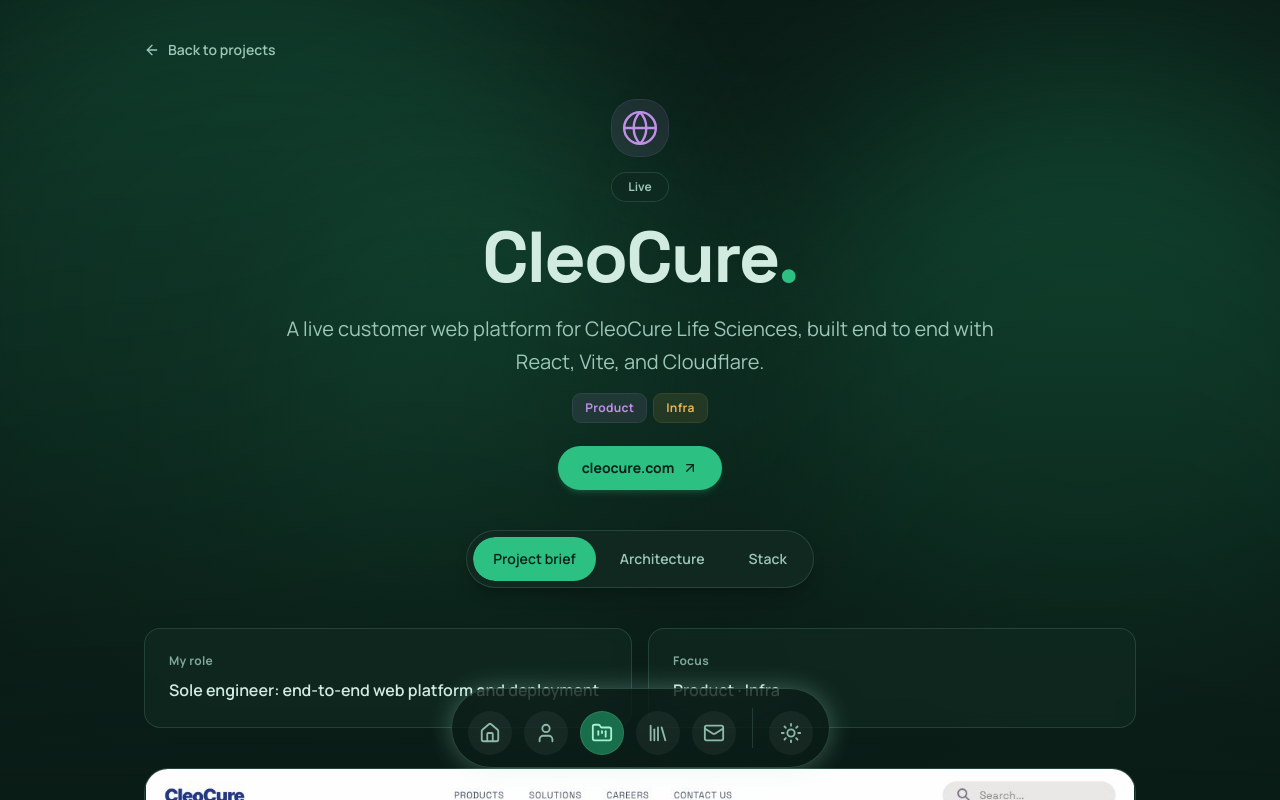
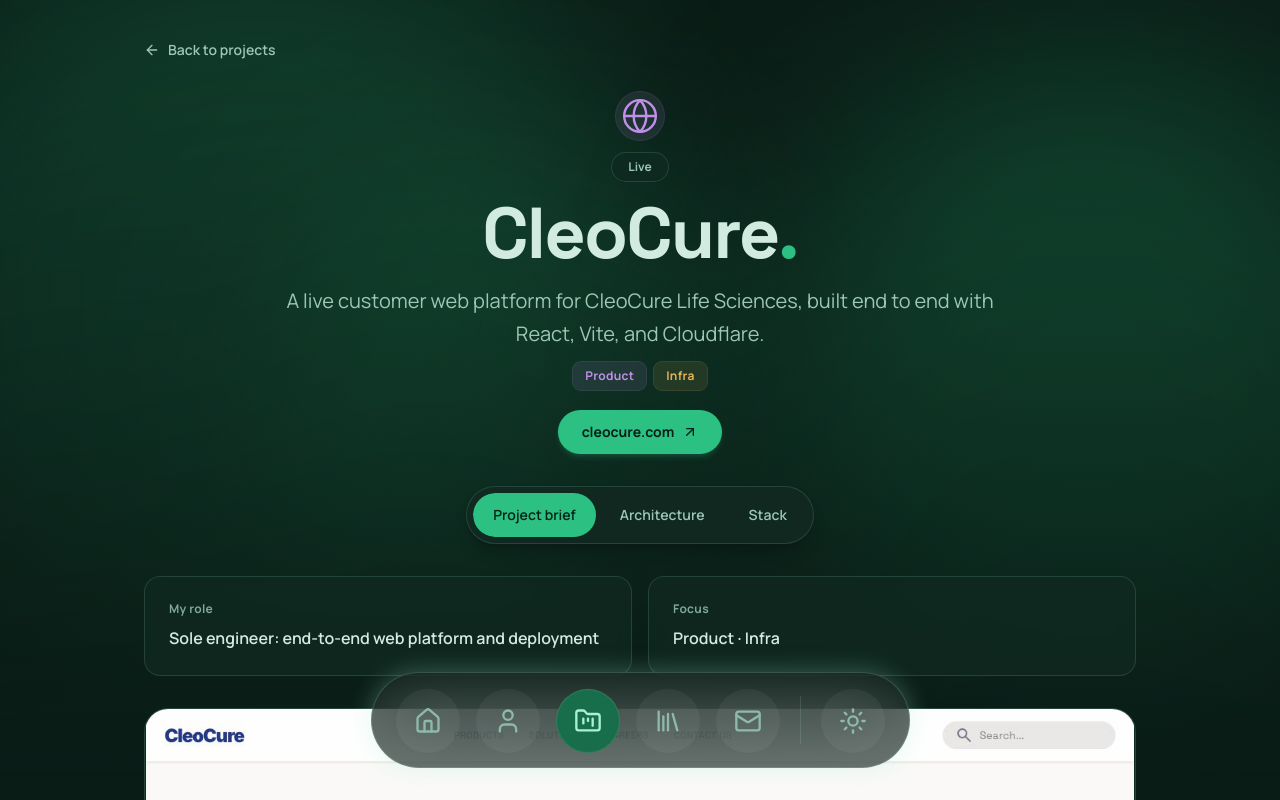
Before and after one commit to PardhaSarathy/newportfolio, a Next.js app: page /projects/cleocure in a window 1280 px wide. Shown: the top 800 px of the page. Built offline with nearby package versions, Linux system fonts and the light colour scheme.

Commit message:
Make the floating dock larger and more prominent across screens

```diff
--- a/app/globals.css
+++ b/app/globals.css
@@ -47,7 +47,7 @@
   --theme-hairline: rgba(2, 90, 78, 0.14);
   --theme-surface-sunken: rgba(2, 90, 78, 0.06);
   --theme-field-border: #728b80;
-  --dock-clearance: calc(7rem + env(safe-area-inset-bottom));
+  --dock-clearance: calc(8.5rem + env(safe-area-inset-bottom));
 }
 
 .dark {
@@ -87,7 +87,7 @@ html {
 }
 
 @media (min-width: 768px) {
-  :root { --dock-clearance: 9rem; }
+  :root { --dock-clearance: 11rem; }
 }
 
 /* Respond to available height, not the physical size of the display. */
@@ -101,9 +101,9 @@ html {
   .profile-intro { padding-top: 1rem; gap: 2rem; }
   .profile-intro > h1 { font-size: 4rem; }
   .profile-copy { gap: 1.25rem; }
-  .case-study { gap: 2.5rem; }
-  .case-hero { gap: 1rem; }
-  .case-hero-icon { width: 3.5rem; height: 3.5rem; }
+  .case-study { gap: 2rem; }
+  .case-hero { gap: 0.75rem; }
+  .case-hero-icon { width: 3rem; height: 3rem; }
 }
 
 @media (min-width: 768px) and (max-height: 680px) {
--- a/app/layout.tsx
+++ b/app/layout.tsx
@@ -75,7 +75,7 @@ export default function RootLayout({
           <main
             id="main-content"
             tabIndex={-1}
-            className="pt-10 pb-32 min-h-[90vh] flex flex-col relative z-10 outline-none"
+            className="pt-10 pb-[var(--dock-clearance)] min-h-[90vh] flex flex-col relative z-10 outline-none"
           >
             {children}
           </main>
--- a/components/FloatingDock.tsx
+++ b/components/FloatingDock.tsx
@@ -148,7 +148,7 @@ export function FloatingDock() {
         }
       }}
       style={{ touchAction: "pan-y pinch-zoom" }}
-      className="fixed bottom-[calc(1rem+env(safe-area-inset-bottom))] md:bottom-8 inset-x-0 mx-auto w-max max-w-[calc(100vw-1rem)] md:w-fit z-50 flex items-end justify-center gap-0.5 md:gap-3 px-2 md:px-4 py-1.5 md:py-3 rounded-full bg-white/50 dark:bg-[#0A1C16]/60 backdrop-blur-2xl shadow-[0_8px_28px_rgba(2,90,78,0.18)] dark:shadow-[0_0_25px_rgba(169,240,212,0.3)] border border-white/60 dark:border-[#A9F0D4]/20 h-16 md:h-20 transition-colors duration-200"
+      className="fixed bottom-[calc(1rem+env(safe-area-inset-bottom))] md:bottom-8 inset-x-0 mx-auto w-max max-w-[calc(100vw-1rem)] md:w-fit z-50 flex items-end justify-center gap-0.5 min-[360px]:gap-1 md:gap-4 px-2 md:px-6 py-3 md:py-3.5 rounded-full bg-white/50 dark:bg-[#0A1C16]/60 backdrop-blur-2xl shadow-[0_8px_28px_rgba(2,90,78,0.18)] dark:shadow-[0_0_25px_rgba(169,240,212,0.3)] border border-white/60 dark:border-[#A9F0D4]/20 h-[76px] md:h-24 transition-colors duration-200"
     >
       {links.map((link) => (
         <DockIcon
@@ -159,7 +159,7 @@ export function FloatingDock() {
         />
       ))}
 
-      <div className="w-px h-10 bg-hairline self-center mx-1 transition-colors duration-500" />
+      <div className="w-px h-10 md:h-12 bg-hairline self-center mx-1 transition-colors duration-500" />
 
       <ThemeToggleIcon mouseX={mouseX} touchMode={touchMode} />
     </motion.nav>
@@ -175,7 +175,7 @@ function useMagnification(
   touchMode: MotionValue<number>,
   ref: React.RefObject<HTMLElement | null>,
 ) {
-  const canMagnify = useCanMagnify();
+  const { canMagnify, baseSize } = useDockSizing();
   const reduceMotion = useReducedMotion();
 
   const distance = useTransform(mouseX, (val) => {
@@ -185,8 +185,7 @@ function useMagnification(
 
   const size = useTransform([distance, touchMode], ([value, touch]) => {
     const val = value as number;
-    const base = canMagnify && touch !== 1 ? 48 : 44;
-    const max = 80;
+    const max = 96;
     if (
       touch === 1 ||
       !canMagnify ||
@@ -194,11 +193,11 @@ function useMagnification(
       val < -RANGE ||
       val > RANGE
     )
-      return base;
-    return base + (1 - Math.abs(val) / RANGE) * (max - base);
+      return baseSize;
+    return baseSize + (1 - Math.abs(val) / RANGE) * (max - baseSize);
   });
 
-  // Touch keeps 44px hit areas fixed; transform the circles above those areas.
+  // Touch keeps its responsive hit areas fixed; transform the circles above them.
   // This gives the wave room to move without widening the dock off-screen.
   const touchInfluence = useTransform(
     [distance, touchMode],
@@ -285,7 +284,7 @@ function DockIcon({
           style={{ scale: iconScale }}
           className="flex items-center justify-center"
         >
-          <Icon className="w-5 h-5 md:w-[22px] md:h-[22px]" />
+          <Icon className="size-[22px] min-[360px]:size-6 md:size-7" />
         </motion.div>
       </motion.div>
 
@@ -338,8 +337,8 @@ function ThemeToggleIcon({
           style={{ scale: iconScale }}
           className="flex items-center justify-center"
         >
-          <Sun className="w-5 h-5 md:w-[22px] md:h-[22px] hidden dark:block" />
-          <Moon className="w-5 h-5 md:w-[22px] md:h-[22px] block dark:hidden" />
+          <Sun className="size-[22px] min-[360px]:size-6 md:size-7 hidden dark:block" />
+          <Moon className="size-[22px] min-[360px]:size-6 md:size-7 block dark:hidden" />
         </motion.div>
       </motion.div>
 
@@ -351,16 +350,20 @@ function ThemeToggleIcon({
   );
 }
 
-function useCanMagnify() {
-  const [canMagnify, setCanMagnify] = useState(false);
+function useDockSizing() {
+  const [sizing, setSizing] = useState({ canMagnify: false, baseSize: 44 });
   useEffect(() => {
-    const media = window.matchMedia(
-      "(min-width: 768px) and (hover: hover) and (pointer: fine)",
-    );
-    const sync = () => setCanMagnify(media.matches);
+    const desktop = window.matchMedia("(min-width: 768px)");
+    const roomyPhone = window.matchMedia("(min-width: 360px)");
+    const pointer = window.matchMedia("(hover: hover) and (pointer: fine)");
+    const media = [desktop, roomyPhone, pointer];
+    const sync = () => setSizing({
+      canMagnify: desktop.matches && pointer.matches,
+      baseSize: desktop.matches ? 64 : roomyPhone.matches ? 48 : 44,
+    });
     sync();
-    media.addEventListener("change", sync);
-    return () => media.removeEventListener("change", sync);
+    media.forEach((query) => query.addEventListener("change", sync));
+    return () => media.forEach((query) => query.removeEventListener("change", sync));
   }, []);
-  return canMagnify;
+  return sizing;
 }
```
Also changed, not shown: 1 other file (tests, documents, lock files or other folders).
